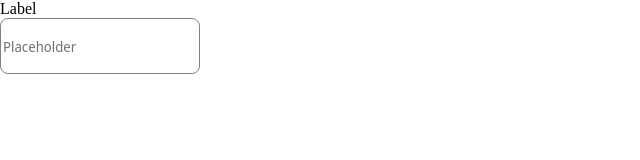
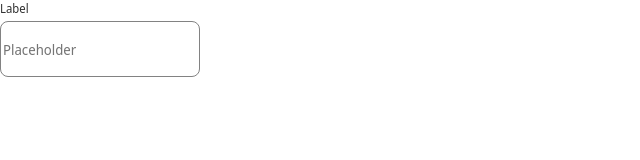
Before and after one commit to hitmaizer/inputs-components, a React (Create React App) app: page / in a window 1280 px wide. Shown: the top 160 px of the page, without its empty margins (0-640 px from the left). Built offline with nearby package versions, Linux system fonts and the light colour scheme.

Commit message:
styling adjusts

```diff
--- a/src/scss/style.css
+++ b/src/scss/style.css
@@ -24,3 +24,13 @@
       -ms-flex-direction: row;
           flex-direction: row;
 }
+
+.input__label {
+  font-family: "Noto Sans Display", sans-serif;
+  font-style: normal;
+  font-weight: normal;
+  font-size: 12px;
+  line-height: 17px;
+  color: #333333;
+  margin-bottom: 4px;
+}
```
